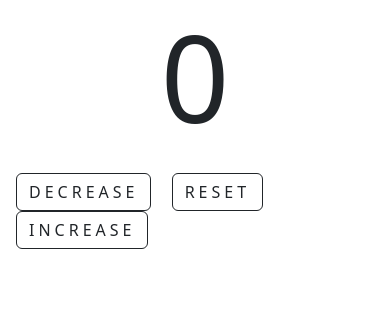
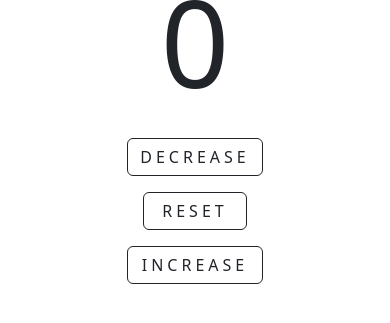
Before and after one commit to Amran13/counter-project-with-js, a plain HTML site: page index.html in a window 390 px wide. Shown: the part 113-436 px from the top of the page. Drawn offline with nearby package versions, Linux system fonts and the light colour scheme.

Commit message:
l21 added

```diff
--- a/index.html
+++ b/index.html
@@ -25,6 +25,13 @@
         #vanilla-js{
             color: gold;
         }
+        @media only screen and (max-width: 600px) {
+            #div-btn{
+                display: flex;
+                flex-direction: column;
+            }
+        }
+
     </style>
 </head>
 <body>
@@ -32,9 +39,9 @@
         <h1 id="counter-heading">COUNTER</h1>
         <h6>Amran's Project With <span id="vanilla-js">Vanilla JS</span></h6>
         <h1 id="counter">0</h1>
-        <div class="m-3">
+        <div id="div-btn" class="m-3">
             <button id="decrease-btn" class="btn btn-outline-dark">DECREASE</button>
-            <button id="reset-btn" class="btn btn-outline-dark mx-3">RESET</button>
+            <button id="reset-btn" class="btn btn-outline-dark m-3">RESET</button>
             <button id="increase-btn" class="btn btn-outline-dark">INCREASE</button>
         </div>
     </div>
```
